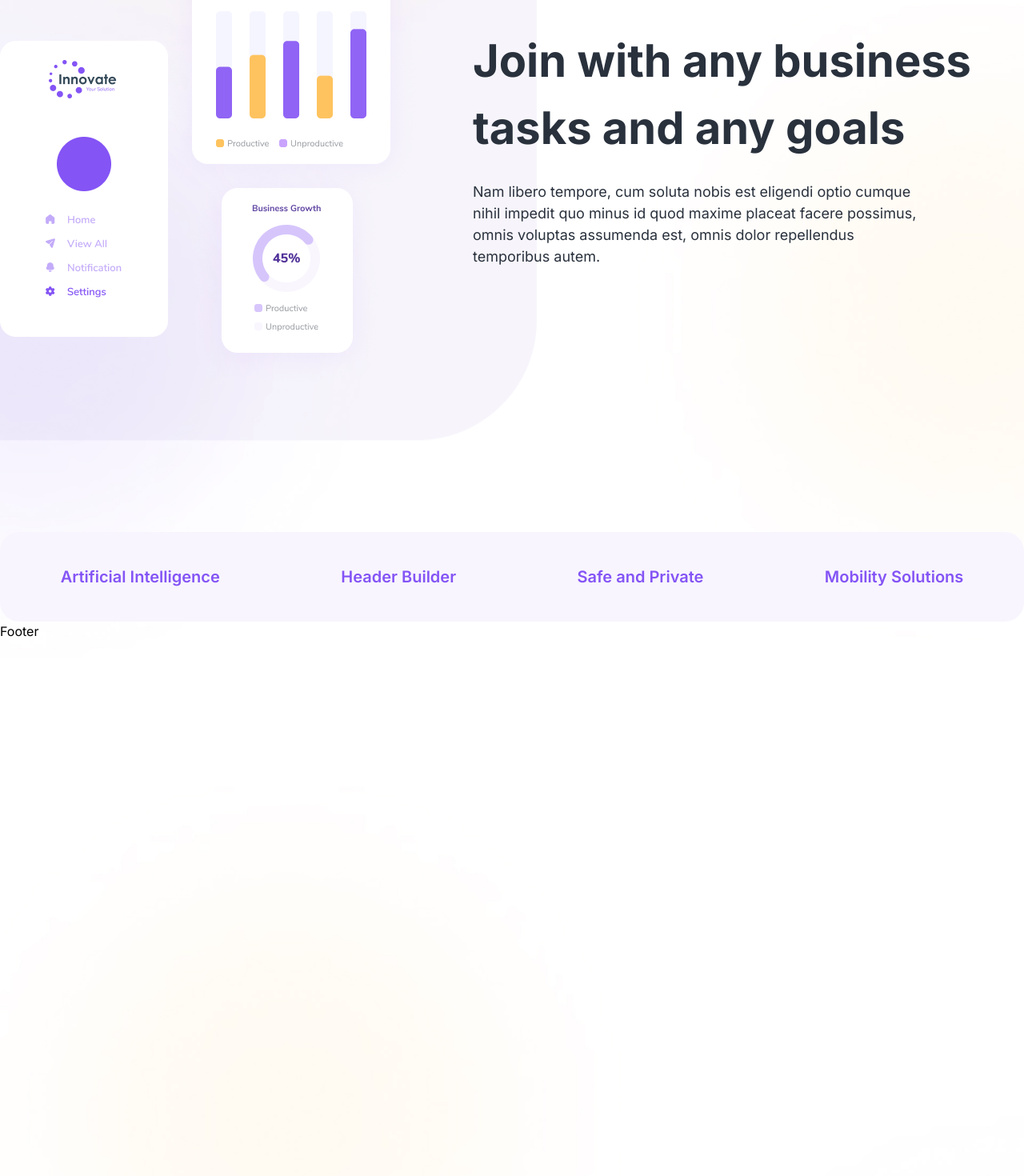
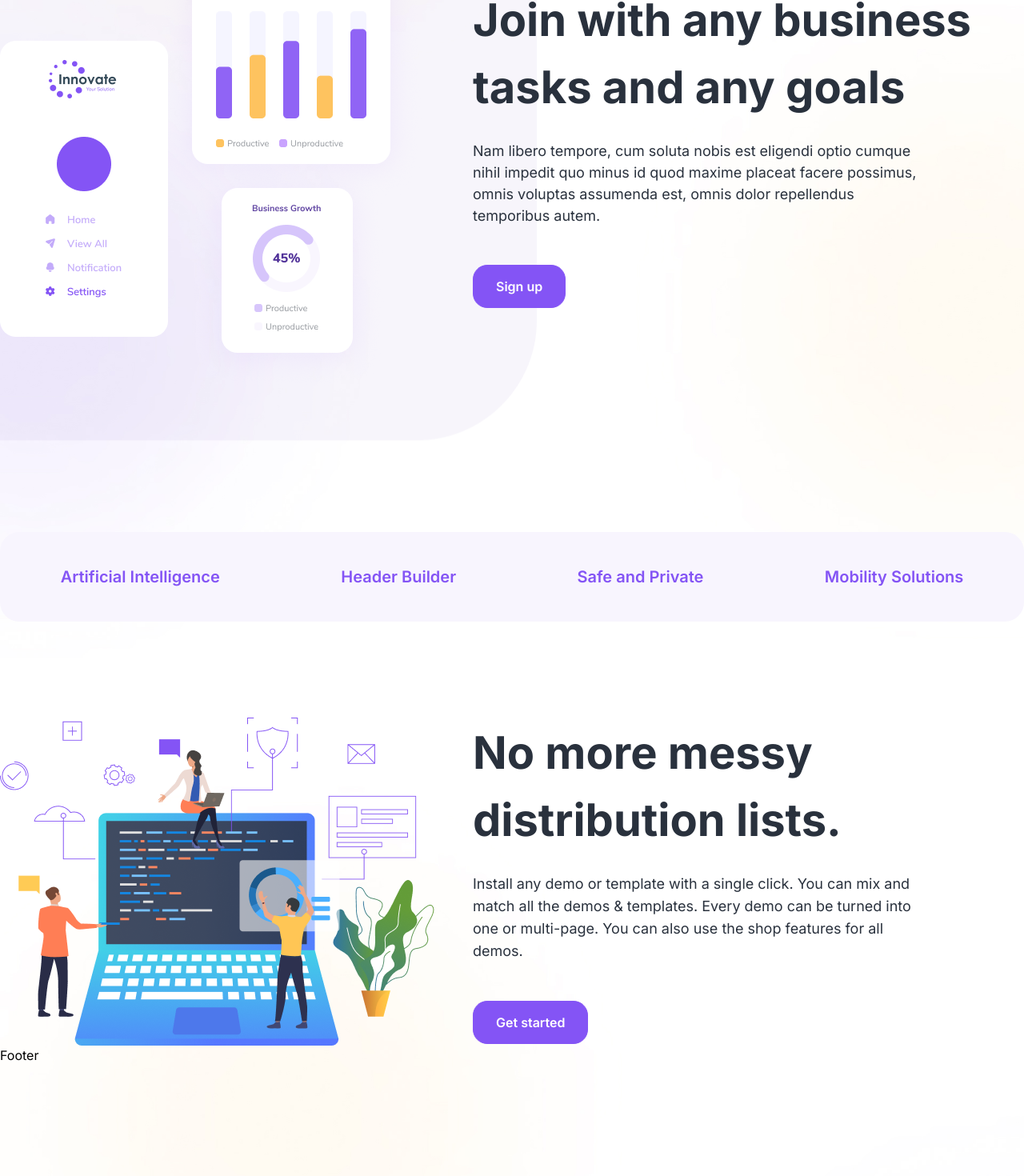
Before and after one commit to sajibkhandev/Innovate4, a Next.js app: page / in a window 1280 px wide. Shown: the part 2773-4243 px from the top of the page at 80% size. Built offline with nearby package versions, Linux system fonts and the light colour scheme.

Commit message:
distribut part2 done

```diff
--- a/app/components/business.js
+++ b/app/components/business.js
@@ -24,7 +24,8 @@ const Business = () => {
                     </div>
                     <div>
                         <h2 className='text-[56px] text-primary font-bold w-[689px] '>Join with any business tasks and any goals</h2>
-                        <p className='text-[18px] text-primary font-normal w-[575px] pt-6 '>Nam libero tempore, cum soluta nobis est eligendi optio cumque nihil impedit quo minus id quod maxime placeat facere possimus, omnis voluptas assumenda est, omnis dolor repellendus temporibus autem.</p>
+                        <p className='text-[18px] text-primary font-normal w-[575px] pt-6 pb-12'>Nam libero tempore, cum soluta nobis est eligendi optio cumque nihil impedit quo minus id quod maxime placeat facere possimus, omnis voluptas assumenda est, omnis dolor repellendus temporibus autem.</p>
+                        <button className='bg-[#8454F5] rounded-[18px] text-[#fff] font-semibold py-[14px] px-[28px]  border border-solid border-[#8454F5] hover:bg-transparent hover:text-[#8454F5] duration-300 '>Sign up</button>
                     </div>
 
                 </div>
--- a/app/components/distibutate.js
+++ b/app/components/distibutate.js
@@ -1,4 +1,6 @@
+import Image from 'next/image'
 import React from 'react'
+import DistributeImage from './../../public/distributeImage.png'
 
 const Distibutate = () => {
   return (
@@ -11,6 +13,26 @@ const Distibutate = () => {
         <div className='font-semibold text-[#8454F5] text-[20px] py-[26px] px-[62px] hover:bg-[#8454F5] hover:text-[#fff] my-[15px] rounded-[18px] duration-300'>Safe and Private</div>
         <div className='font-semibold text-[#8454F5] text-[20px] py-[26px] px-[62px] hover:bg-[#8454F5] hover:text-[#fff] my-[15px] rounded-[18px] duration-300'>Mobility Solutions</div>
            </div>
+           {/* part two start */}
+           <div className='flex justify-between items-center pt-[120px]'>
+
+            <Image
+                src={DistributeImage}
+                alt="Picture of the author"
+            />
+
+
+            <div>
+                <h2 className='text-[56px] text-primary font-bold w-[689px] pb-6'>
+                No more messy distribution lists.
+                </h2>
+                <p className='w-[575px] text-lg text-primary font-normal mb-12'>Install any demo or template with a single click. You can mix and match all the demos & templates. Every demo can be turned into one or multi-page. You can also use the shop features for all demos.</p>
+                <button className='bg-[#8454F5] rounded-[18px] text-[#fff] font-semibold py-[14px] px-[28px]  border border-solid border-[#8454F5] hover:bg-transparent hover:text-[#8454F5] duration-300 '>Get started</button>
+
+            </div>
+           </div>
+
+           {/* part two  end*/}
 
 
 
```
Also changed, not shown: public/distributeImage.png (added).
